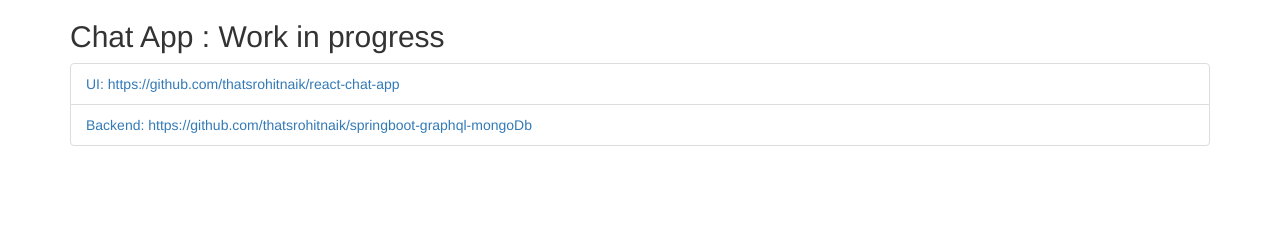
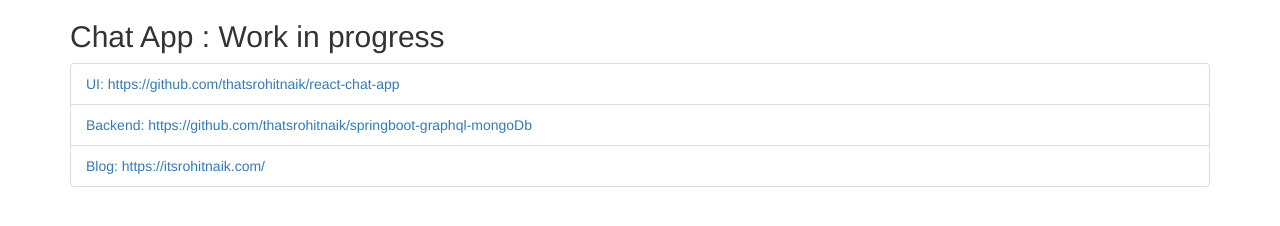
Before and after one commit to thatsrohitnaik/thatsrohitnaik.github.io, a plain HTML site: page chatApp/index.html in a window 1280 px wide. Drawn offline with nearby package versions, Linux system fonts and the light colour scheme.

Commit message:
chat app

```diff
--- a/chatApp/index.html
+++ b/chatApp/index.html
@@ -1,7 +1,7 @@
 <!DOCTYPE html>
 <html lang="en">
 <head>
-  <title>Bootstrap Example</title>
+  <title>Chat App</title>
   <meta charset="utf-8">
   <meta name="viewport" content="width=device-width, initial-scale=1">
   <link rel="stylesheet" href="https://maxcdn.bootstrapcdn.com/bootstrap/3.4.1/css/bootstrap.min.css">
@@ -19,6 +19,9 @@
     <li class="list-group-item">
      <a href="https://github.com/thatsrohitnaik/springboot-graphql-mongoDb">Backend: https://github.com/thatsrohitnaik/springboot-graphql-mongoDb</a>
     </li>
+    <li class="list-group-item">
+    <a href="https://itsrohitnaik.com/">Blog: https://itsrohitnaik.com/</a>
+    </li>
   </ul>
 </div>
 </body>
```
